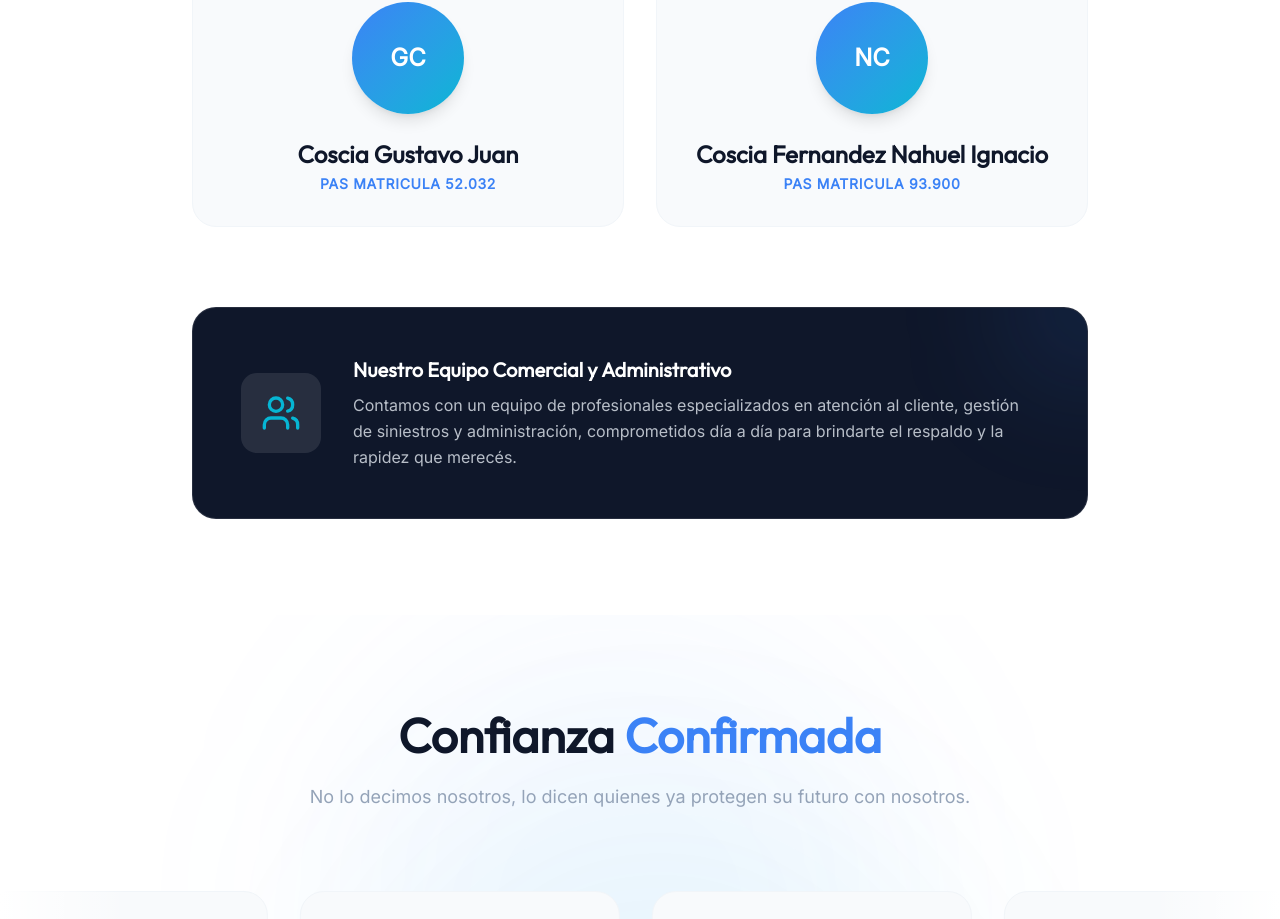
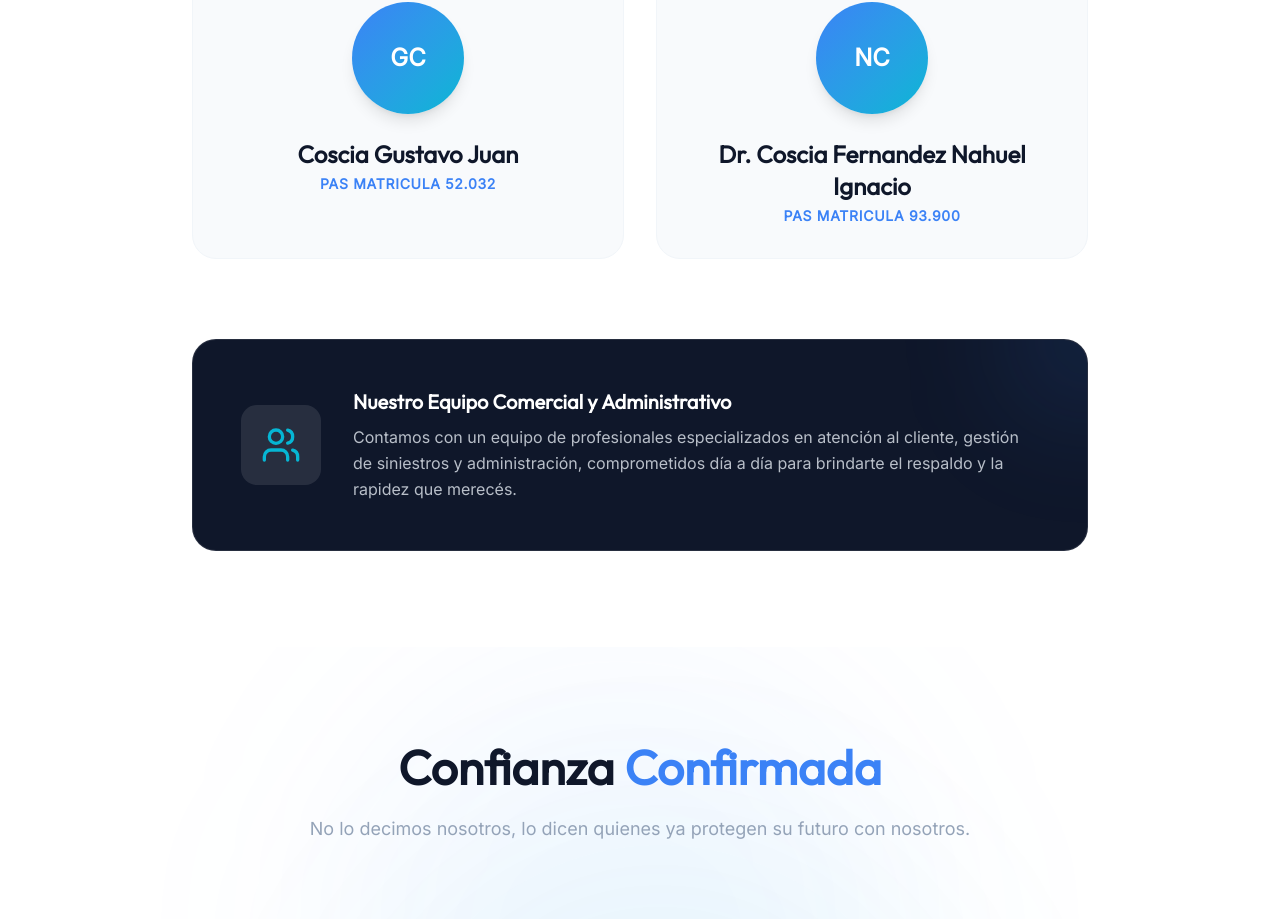
Before and after one commit to cosciaasesores/COSCIAASESORES, a Next.js app: page / in a window 1280 px wide. Shown: the part 6488-7407 px from the top of the page. Built offline with nearby package versions, Linux system fonts and the light colour scheme.

Commit message:
fix: add Dr. title to Nahuel's name

```diff
--- a/src/components/sections/Team.tsx
+++ b/src/components/sections/Team.tsx
@@ -11,7 +11,7 @@ export function Team() {
             initials: "GC"
         },
         {
-            name: "Coscia Fernandez Nahuel Ignacio",
+            name: "Dr. Coscia Fernandez Nahuel Ignacio",
             role: "PAS Matricula 93.900",
             initials: "NC"
         }
```
